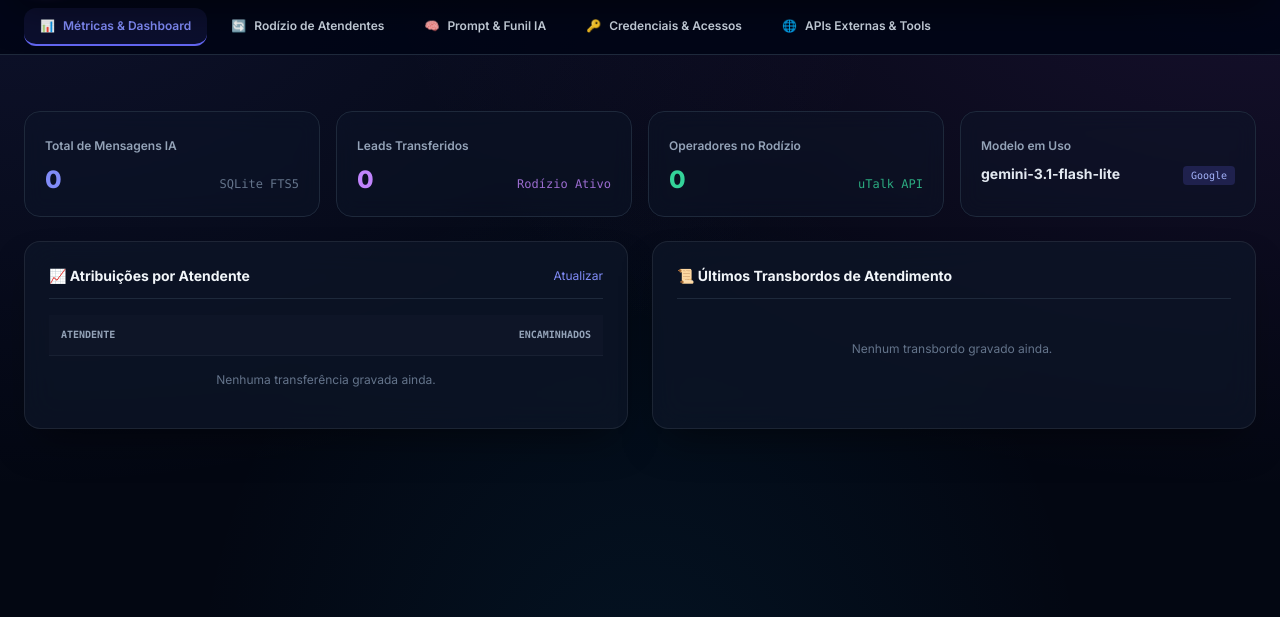
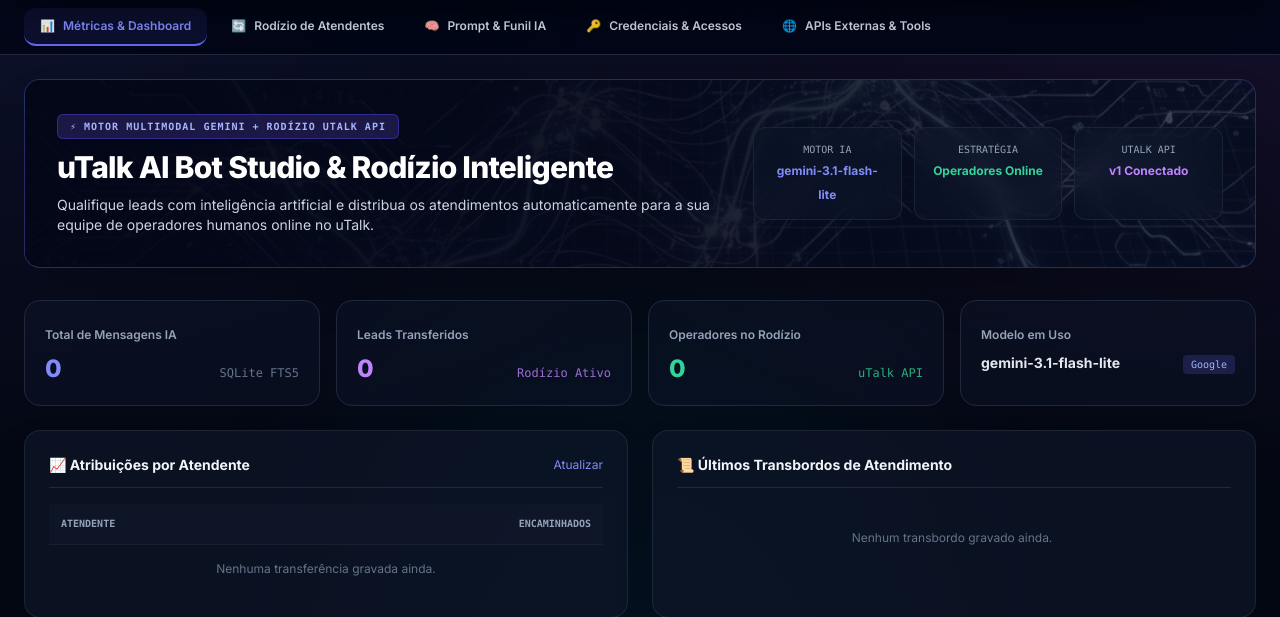
Before and after one commit to SrClauss/utalk-ai-bot-studio, a Python web app: template templates/dashboard.html in a window 1280 px wide. Shown: the part 74-691 px from the top of the page. Run offline with Jinja, Linux system fonts and the light colour scheme; the template is opened without the code that fills it, so the values that code supplies are empty; some libraries are stand-ins or nearby versions.

Commit message:
style: adiciona banner hero com imagem de fundo neuronal no dashboard

```diff
--- a/templates/dashboard.html
+++ b/templates/dashboard.html
@@ -125,6 +125,41 @@
     </div>
 
     <main class="max-w-7xl mx-auto px-6 pt-6 space-y-8 flex-1 w-full">
+
+        <!-- Banner Hero com Imagem de Fundo Neuronal (/assets/banner.jpg) -->
+        <div class="relative overflow-hidden rounded-2xl border border-indigo-500/30 bg-slate-900/80 shadow-2xl">
+            <div class="absolute inset-0 z-0 opacity-40 mix-blend-luminosity">
+                <img src="/assets/banner.jpg" alt="AI Neural Banner" class="w-full h-full object-cover">
+            </div>
+            <div class="relative z-10 p-6 md:p-8 flex flex-col md:flex-row justify-between items-start md:items-center gap-6 bg-gradient-to-r from-slate-950/95 via-slate-950/80 to-slate-950/30">
+                <div class="space-y-2.5 max-w-2xl">
+                    <span class="text-[10px] font-mono font-bold text-indigo-300 uppercase tracking-widest bg-indigo-950/90 border border-indigo-800/80 px-3 py-1 rounded-md inline-block shadow-sm">
+                        ⚡ Motor Multimodal Gemini + Rodízio uTalk API
+                    </span>
+                    <h2 class="text-2xl md:text-3xl font-extrabold text-white tracking-tight">
+                        uTalk AI Bot Studio & Rodízio Inteligente
+                    </h2>
+                    <p class="text-xs md:text-sm text-slate-300 leading-relaxed">
+                        Qualifique leads com inteligência artificial e distribua os atendimentos automaticamente para a sua equipe de operadores humanos online no uTalk.
+                    </p>
+                </div>
+
+                <div class="grid grid-cols-2 sm:grid-cols-3 gap-3 w-full md:w-auto">
+                    <div class="glass-card p-3.5 rounded-xl border border-slate-800/80 text-center">
+                        <span class="block text-[10px] text-slate-400 font-mono uppercase">Motor IA</span>
+                        <span class="text-xs font-bold text-indigo-400" x-text="config.gemini_model || 'Gemini 3.1'">Gemini 3.1</span>
+                    </div>
+                    <div class="glass-card p-3.5 rounded-xl border border-slate-800/80 text-center">
+                        <span class="block text-[10px] text-slate-400 font-mono uppercase">Estratégia</span>
+                        <span class="text-xs font-bold text-emerald-400">Operadores Online</span>
+                    </div>
+                    <div class="glass-card p-3.5 rounded-xl border border-slate-800/80 text-center col-span-2 sm:col-span-1">
+                        <span class="block text-[10px] text-slate-400 font-mono uppercase">uTalk API</span>
+                        <span class="text-xs font-bold text-purple-400">v1 Conectado</span>
+                    </div>
+                </div>
+            </div>
+        </div>
 
         <!-- Banner de Alertas (Alpine.js Reativo) -->
         <div x-show="alert.show" x-transition
```
